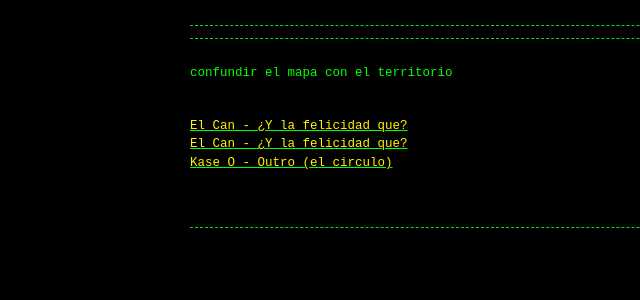
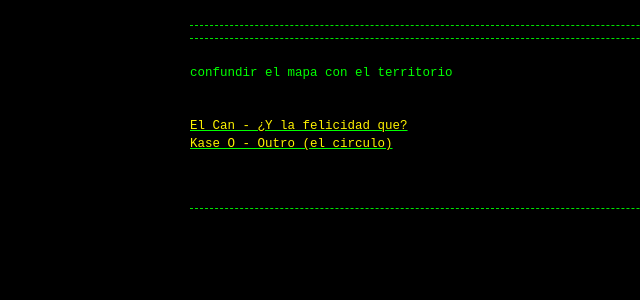
Before and after one commit to Guerrillaradio/confudir_el_mapa_con_el_territorio, a Jekyll site: the page built from index.md, in a window 1280 px wide. Shown: the top 300 px of the page, without its empty margins (150-790 px from the left). Built offline with Jekyll 4.4.1, drawn with Linux system fonts in a browser that asks for light colours; our own code applies the rules of GitHub Pages for plain Markdown files.

Commit message:
Update index.md

```diff
--- a/index.md
+++ b/index.md
@@ -3,6 +3,5 @@
 
 <div><font color="#fff300"></font></div><div></div><div><font color="#fff300"> </font><font color="#fff300"> </font></div>
 <a href="https://www.youtube.com/watch?v=FcBl--aRekw&list=RDFcBl--aRekw&start_radio=1"><div><font color="#fff300">El Can - ¿Y la felicidad que?</font></div><div></div><div><font color="#fff300"> </font><font color="#fff300"> </font></div>
-<a href="https://www.youtube.com/watch?v=FcBl--aRekw&list=RDFcBl--aRekw&start_radio=1"><div><font color="#fff300">El Can - ¿Y la felicidad que?</font></div><div></div><div><font color="#fff300"> </font><font color="#fff300"> </font></div>
-
-<a href="https://www.youtube.com/watch?v=D-mXjcNkbsc&list=RDFcBl--aRekw&index=2"><div><font color="#fff300">Kase O - Outro (el circulo)</font></div><div></div><div><font color="#fff300"> </font><font color="#fff300"> </font></div></a>
+<a href="https://www.youtube.com/watch?v=D-mXjcNkbsc&list=RDFcBl--aRekw&index=2"><div><font color="#fff300">Kase O - Outro (el circulo)</font></div><div></div><div><font color="#fff300"> </font><font color="#fff300"> </font></div>
+</a>
```
